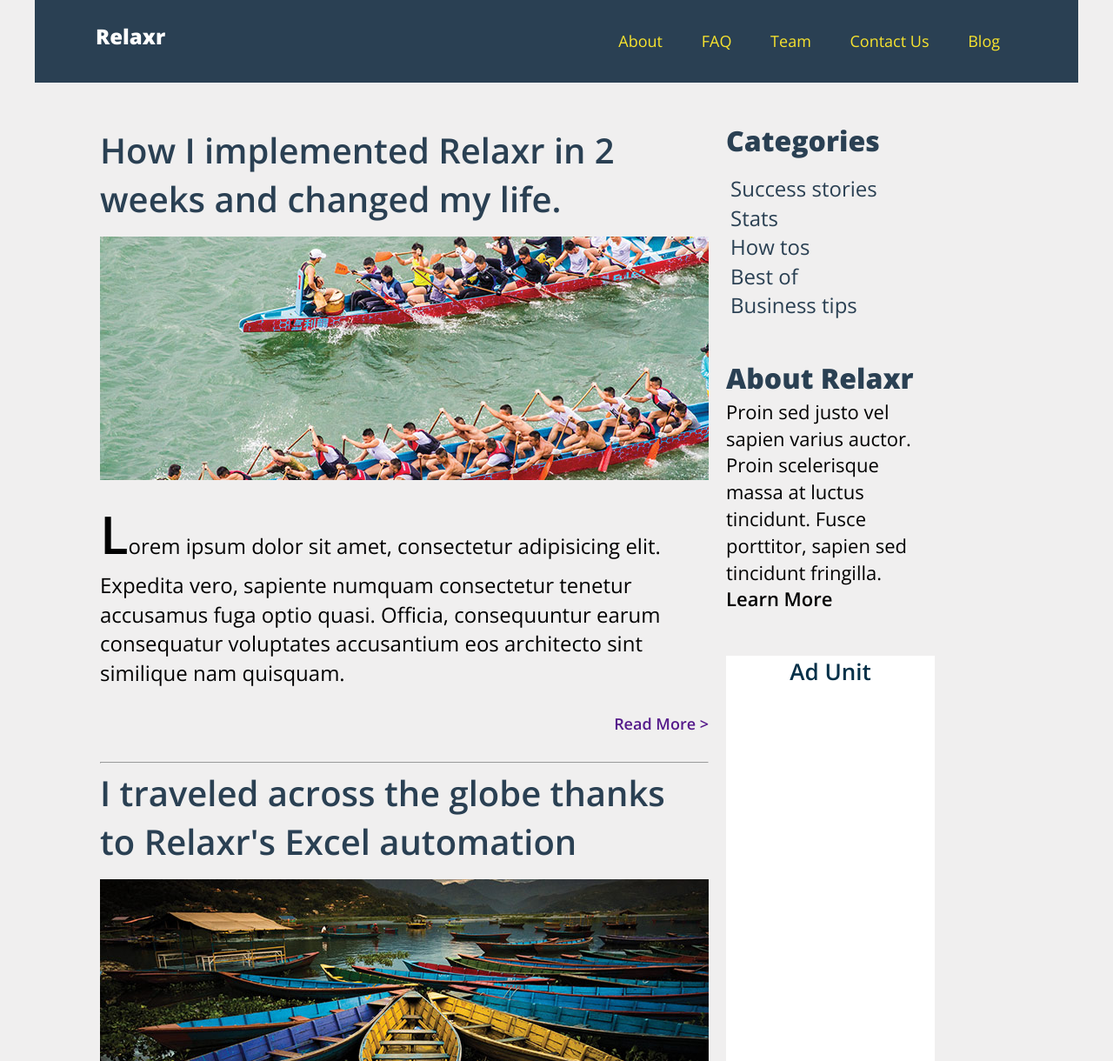
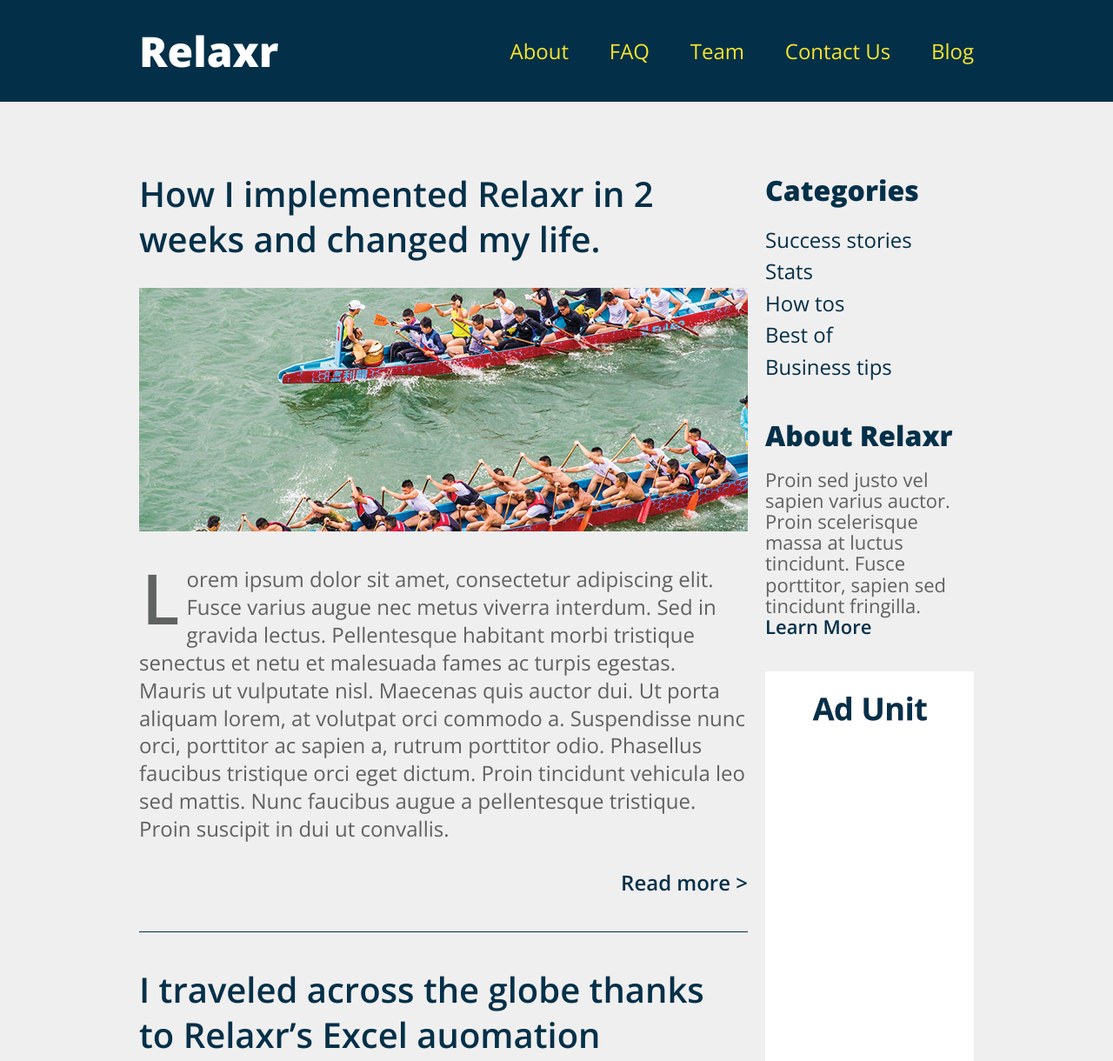
Before and after one commit to ianbuildswebsites/FEWD14-Relaxr, a plain HTML site: page index.html in a window 1280 px wide. Shown: the top 1220 px of the page at 87% size. Drawn offline with nearby package versions, Linux system fonts and the light colour scheme.

Commit message:
Relaxr JavaScript/jQuery exercise
Practicing animation w/javascript & jquery

```diff
--- a/css/style.css
+++ b/css/style.css
@@ -12,16 +12,23 @@ Developer @GA in NYC
 
 /* Box Model Hack */
 * {
- -moz-box-sizing: border-box; /* Firexfox */
- -webkit-box-sizing: border-box; /* Safari/Chrome/iOS/Android */
- box-sizing: border-box; /* IE */
+  -moz-box-sizing: border-box; /* Firexfox */
+  -webkit-box-sizing: border-box; /* Safari/Chrome/iOS/Android */
+  box-sizing: border-box; /* IE */
 }
 
 /* Clear fix hack */
 .clearfix:after {
- content: "";
- display: block;
- clear: both;
+  content: ".";
+  display: block;
+  clear: both;
+  visibility: hidden;
+  line-height: 0;
+  height: 0;
+}
+
+.clear {
+  clear: both;
 }
 
 .alignright {
@@ -39,20 +46,17 @@ Developer @GA in NYC
 /*******************************************/
 
 body {
-  background-color: #f0efef;
-  color: #000;
-  font-size: 12px;
+  color: #043049;
+  font-size: 26px;
   line-height: 1.4;
-  font-family: 'Open Sans', sans-serif;
+  color: #606161;
+  font-family: 'Open Sans', Helvetica, Arial, sans-serif;
+  font-weight: 300;
+  background: #f0efef;
 }
-
-nav {
-  width: 100%;
-  background-color: #2A4053;
-  padding: 25px 70px;
+a {
+  text-decoration: none;
 }
-
-
 
 
 /******************************************
@@ -60,189 +64,166 @@ nav {
 /*******************************************/
 
 /* Center the container */
-#container {
+.container {
+  width: 960px;
   margin: 0 auto;
-  width: 1200px;
+}
+
+.logo {
+  font-size: 48px;
+  font-weight: 800;
 }
 
 header {
+  background: #033048;
+  padding: 25px 0;
+  overflow: hidden;
+}
+header .logo {
+  color: #fff;
+  float: left;
+}
 
+header nav {
+  float: right;
+  margin-top: 15px;
+}
+header nav ul li {
+  display: inline-block;
+  margin: 0 0 0 40px;
+  font-size: 24px;
+}
+header nav ul li a {
+  color: #f9e42e;
+}
+#main {
+  margin-top: 80px;
+}
+#posts {
+  width: 700px;
+  display: inline-block;
+  margin-right: 20px;
+  vertical-align: top;
+}
+#sidebar {
+  width: 240px;
+  display: inline-block;
+  vertical-align: top;
+}
+.post {
+  border-bottom: 1px solid #043049;
+  padding-bottom: 40px;
+  margin-bottom: 40px;
+}
+h2 {
+  font-weight: 600;
+  font-size: 40px;
+  line-height: 1.3;
+  margin-bottom: 30px;
+}
+h2 a {
+  color: #043049;
+}
+
+.post img {
+  margin-bottom: 30px;
+}
+.post p {
+  font-size: 24px;
+  line-height: 1.333;
+  color: #606161;
+}
+.post p:first-of-type:first-letter {
+  float: left;
+  font-size: 80px;
+  line-height: 65px;
+  padding-top: 4px;
+  padding-right: 8px;
+  padding-left: 3px;
+  font-weight: 600;
+}
+.readmore, .readless {
+  text-align: right;
+  margin-top: 30px;
+}
+.readmore a, .readless a {
+  color: #043049;
+  font-weight: 600;
+}
+
+.button {
+  border-radius: 5px;
+  font-weight: 800;
+  padding: 12px 0;
+  width: 280px;
+  font-size: 28px;
+  text-align: center;
+  display: block;
+  margin: 0 auto;
+}
+.yellow {
+  background: #f9e42e;
+  color: #033048;
+}
+.blue {
+  background: #033048;
+  color: #fff;
+  font-size: 24px;
+}
+
+#sidebar h3 {
+  font-size: 32px;
+  font-weight: 800;
+  margin-bottom: 15px;
+  color: #043049;
+}
+#sidebar ul {
+  margin-bottom: 40px;
+}
+#sidebar ul li a {
+  color: #043049;
+  font-size: 24px;
+}
+#sidebar p {
+  font-size: 22px;
+  line-height: 1.1;
+  margin-bottom: 40px;
+}
+#sidebar p a {
+  color: #043049;
+  font-weight: 600;
+}
+
+#bottom-cta {
+  background: #f9e42e;
+  padding: 30px;
+  text-align: center;
+  margin-top: 50px;
 }
 
 footer {
-  background-color: #121212;
+  background: #121212;
+  padding: 65px 0 45px;
+  text-align: center;
+}
+footer .logo {
+  color: #f9e42e;
+  margin-bottom: 68px;
+}
+footer ul li {
+  display: inline-block;
+  list-style: none;
+  margin: 0 26px 75px;
+}
+footer p {
+  font-size: 18px;
+  color: #fff;
+  font-weight: 600;
+}
+.hide {
+  display: none;
 }
 
 /******************************************
 /* ADDITIONAL STYLES
 /*******************************************/
-
-
-.logo-container,
-.nav-items,
-.nav-items li {
-  display: inline-block;
-}
-
-.logo {
-  font-weight: 800;
-  color: white;
-  font-size: 24px;
-}
-
-.nav-items a {
-  color: #f9e42e;
-}
-
-.nav-items {
-  float: right;
-  font-size: 18px;
-}
-
-.nav-items li {
-  padding: 10px 20px;
-}
-
-a {
-  text-decoration: none;
-}
-
-a:hover{
-  text-decoration: underline;
-}
-
-.col {
-  float: left;
-}
-
-.col-66 {
-  width: 700px;
-  margin-left: 75px;
-  margin-top: 50px;
-
-}
-
-.col-33 {
-  margin-top: 45px;
-  width: 240px;
-  margin-left: 20px;
-}
-
-.title {
-  color: #2A4053;
-  font-weight: 800;
-  font-size: 32px;
-}
-
-.title li {
-  list-style: none;
-  font-weight: 300;
-  font-size: 24px;
-  margin-left: 5px;
-}
-
-.subject {
-  color: #2A4053;
-  font-weight: 600;
-  font-size: 40px;
-}
-
-.cta {
-  font-size: 18px;
-  font-weight: 600;
-  display: block;
-  text-align: right;
-  margin: 30px 0;
-}
-
-.featured-image {
-  width: 700px;
-  margin: 15px 0;
-}
-
-.content {
-  font-size: 24px;
-  font-weight: 300;
-}
-
-.content:first-letter {
-  font-weight: 600;
-  font-size: 60px;
-}
-
-.first-item {
-  margin-top: 15px;
-}
-
-.last-item {
-  margin-bottom: 45px;
-}
-
-.sidebar-par {
-  font-weight: 300;
-  font-size: 22px;
-}
-
-.learn-more {
-  font-size: 22px;
-  font-weight: 600;
-}
-
-.adbox {
-  width: auto;
-  height: 550px;
-  background: white;
-  margin-top: 50px;
-  color: #033048;
-}
-
-.ad-title {
- font-size: 26px;
- font-weight: 600;
- text-align: center;
- margin-top: 15px;
-}
-
-.sign-up {
-  background: #f9e42e;
-  margin-top: 50px;
-  text-align: center;
-}
-
-.button2 {
-  background-color: #033048;
-  color: white;
-  font-size: 24px;
-  font-weight: 800;
-  border-radius: 5px;
-  text-align: center;
-  border-radius: 5px;
-  text-align: center;
-  border: 5px;
-  padding: 10px 35px;
-  text-decoration: none;
-  margin: 50px auto;
-  font-family: Open Sans, sans-serif;
-}
-
-footer h2 {
-  font-weight:800;
-  font-size: 24px;
-  text-align: center;
-  color: #f9e42e;
-  padding: 25px;
-}
-
-.facebook {
-  padding-left: 30px;
-}
-
-.logos {
-  text-align: center;
-}
-
-footer p {
-  color: white;
-  text-align: center;
-  padding: 30px;
-}
--- a/index.html
+++ b/index.html
@@ -2,85 +2,80 @@
 <html lang="en">
 	<head>
     	<meta charset="utf-8">
-	<meta name="description" content="Your description goes here">
-	<meta name="keywords" content="one, two, three">
+    	<meta name="description" content="The perfect personal assistant. Relaxr does your job for you so you can enjoy life as it is meant to be.">
 
-	<title>Relaxr Blog Page</title>
+		<title>Weather Background</title>
+		<link href='http://fonts.googleapis.com/css?family=Open+Sans:300italic,300,600,800' rel='stylesheet' type='text/css'>
 
 		<!-- external CSS link -->
 		<link rel="stylesheet" href="css/reset.css">
 		<link rel="stylesheet" href="css/style.css">
-	<link href="https://fonts.googleapis.com/css?family=Open+Sans:300,300i,400,600,800" rel="stylesheet">
+		<script src="http://ajax.googleapis.com/ajax/libs/jquery/2.1.3/jquery.min.js"></script>
+	</head>
+	<body>
+		<header>
+			<div class="container">
+				<h1 class="logo">Relaxr</h1>
+				<nav>
+					<ul>
+						<li><a href="#">About</a></li>
+						<li><a href="#">FAQ</a></li>
+						<li><a href="#">Team</a></li>
+						<li><a href="#">Contact Us</a></li>
+						<li><a href="#">Blog</a></li>
+					</ul>
+				</nav>
+			</div>
+		</header>
+		<section id="main">
+			<div class="container">
+				<section id="posts">
+					<article class="post">
+						<h2><a href="#">How I implemented Relaxr in 2 weeks and changed my life.</a></h2>
+						<img src="images/blog_photo1.jpg" alt="Crew Meet">
+						<p>Lorem ipsum dolor sit amet, consectetur adipiscing elit. Fusce varius augue nec metus viverra interdum. Sed in gravida lectus. Pellentesque habitant morbi tristique senectus et netu et malesuada fames ac turpis egestas. Mauris ut vulputate nisl.  Maecenas quis auctor dui. Ut porta aliquam lorem, at volutpat orci commodo a. Suspendisse nunc orci, porttitor ac sapien a, rutrum porttitor odio. Phasellus faucibus tristique orci eget dictum. Proin tincidunt vehicula leo sed mattis. Nunc faucibus augue a pellentesque tristique. Proin suscipit in dui ut convallis.</p>
 
-</head>
+						<p class="hide" id="show-this-on-click">Maecenas quis auctor dui. Ut porta aliquam lorem, at volutpat orci commodo a. Suspendisse nunc orci, porttitor ac sapien a, rutrum porttitor odio. Phasellus faucibus tristique orci eget dictum. Proin tincidunt vehicula leo sed mattis. Nunc faucibus augue a pellentesque tristique. Proin suscipit in dui ut convallis.</p>
+						<p class="readmore"><a href="#">Read more &gt;</a></p>
+						<p class="readless hide"><a href="#">Read less &gt;</a></p>
+					</article>
+					<article class="post">
+						<h2><a href="#">I traveled across the globe thanks to Relaxr’s Excel auomation</a></h2>
+						<img src="images/blog_photo2.jpg" alt="Canoes">
+						<p>Lorem ipsum dolor sit amet, consectetur adipiscing elit. Fusce varius augue nec metus viverra interdum. Sed in gravida lectus. Pellentesque habitant morbi tristique senectus et netu et malesuada fames ac turpis egestas. Mauris ut vulputate nisl.  Maecenas quis auctor dui. Ut porta aliquam lorem, at volutpat orci commodo a. Suspendisse nunc orci, porttitor ac sapien a, rutrum porttitor odio. Phasellus faucibus tristique orci eget dictum. Proin tincidunt vehicula leo sed mattis. Nunc faucibus augue a pellentesque tristique. Proin suscipit in dui ut convallis.</p>
 
-<body>
-	<div id="container">
-		<nav class="clearfix">
-			<div class="logo-container">
-				<p class="logo">Relaxr</p>
+					</article>
+				</section><!--
+			--><aside id="sidebar">
+					<h3>Categories</h3>
+					<ul>
+						<li><a href="#">Success stories</a></li>
+						<li><a href="#">Stats</a></li>
+						<li><a href="#">How tos</a></li>
+						<li><a href="#">Best of</a></li>
+						<li><a href="#">Business tips</a></li>
+					</ul>
+					<h3>About Relaxr</h3>
+					<p>Proin sed justo vel sapien varius auctor. Proin scelerisque massa at luctus tincidunt. Fusce porttitor, sapien sed tincidunt fringilla.<br>
+					<a href="#" class="learnmore">Learn More</a> <span class="hide" id="learnmoretext">Here is some more text about this fun thing!</p>
+					<img src="images/ad-unit.png" alt="Ad Unit">
+				</aside>
 			</div>
-			<div class="nav-items">
+		</section>
+
+		<aside id="bottom-cta">
+			<a class="button blue" href="#">Sign Up Now!</a>
+		</aside>
+		<footer>
+			<h4 class="logo">Relaxr</h4>
+
 			<ul>
-					<li><a class="nav-link" href="">About</a></li>
-					<li><a class="nav-link" href="">FAQ</a></li>
-					<li><a class="nav-link" href="">Team</a></li>
-					<li><a class="nav-link" href="">Contact Us</a></li>
-					<li><a class="nav-link" href="">Blog</a></li>
-				</ul>
-			</div>
-		</nav>
-			<div class="col col-66">
-				<div class="entry">
-					<h2 class="subject">How I implemented Relaxr in 2 weeks and changed my life.</h2>
-					<img src="images/blog_photo1.jpg" alt="rowing teams racing" class="featured-image">
-					<p class="content">Lorem ipsum dolor sit amet, consectetur adipisicing elit. Expedita vero, sapiente numquam consectetur tenetur accusamus fuga optio quasi. Officia, consequuntur earum consequatur voluptates accusantium eos architecto sint similique nam quisquam.</p>
-					<a href="" class="cta">Read More ></a>
-					<hr/>
-				</div>
-
-				<div class="entry">
-					<h2 class="subject">I traveled across the globe thanks to Relaxr's Excel automation</h2>
-					<img src="images/blog_photo2.jpg" alt="" class="featured-image">
-					<p class="content">Lorem ipsum dolor sit amet, consectetur adipisicing elit. Error quasi officiis quidem. Minima sint voluptate accusamus. Alias et ipsam nulla aperiam, doloremque veniam, vitae, accusantium, fugiat illo vel aspernatur nam.</p>
-					<a href="" class="cta">Read More ></a>
-					<hr/>
-				</div>
-
-			</div>
-
-		<div class="clearfix">
-			<div class="col col-33">
-				<ul class="title">
-					Categories
-					<li class="first-item">Success stories</li>
-					<li>Stats</li>
-					<li>How tos</li>
-					<li>Best of</li>
-					<li class="last-item">Business tips</li>
+				<li><a href="#"><img src="images/twitter.png" alt="Twitter logo"></a></li>
+				<li><a href="#"><img src="images/facebook.png" alt="Facebook logo"></a></li>
 			</ul>
 
-				<p class="title">About Relaxr</p>
-				<p class="sidebar-par">Proin sed justo vel sapien varius auctor. Proin scelerisque massa at luctus tincidunt. Fusce porttitor, sapien sed tincidunt fringilla.</p>
-				<p class="learn-more">Learn More</p>
-				<div class="adbox">
-					<p class="ad-title">Ad Unit</p>
-				</div>
-
-			</div>
-		</div>
-
-		<div class="sign-up">
-			<button type= "button" class="button2">Sign Up Now!</button>
-		</div>
-		<footer>
-			<h2>Relaxr</h2>
-			<div class="logos">
-				<img src="images/twitter.png" alt="the twitter logo" class="twitter">
-				<img src="images/facebook.png" alt="the facebook logo" class="facebook">
-			</div>
-			<p>&copy; Copyright 2015. Relaxr.</p>
+			<p class="copyright">Copyright 2015. Relaxr.</p>
 		</footer>
-	</div><!-- #container -->
+		<script src="js/main.js"></script>
 	</body>
 </html>
```
Also changed, not shown: js/main.js (added, +50 -0 lines), 1 other file. Lines whose indentation alone changed are shown as unchanged.
